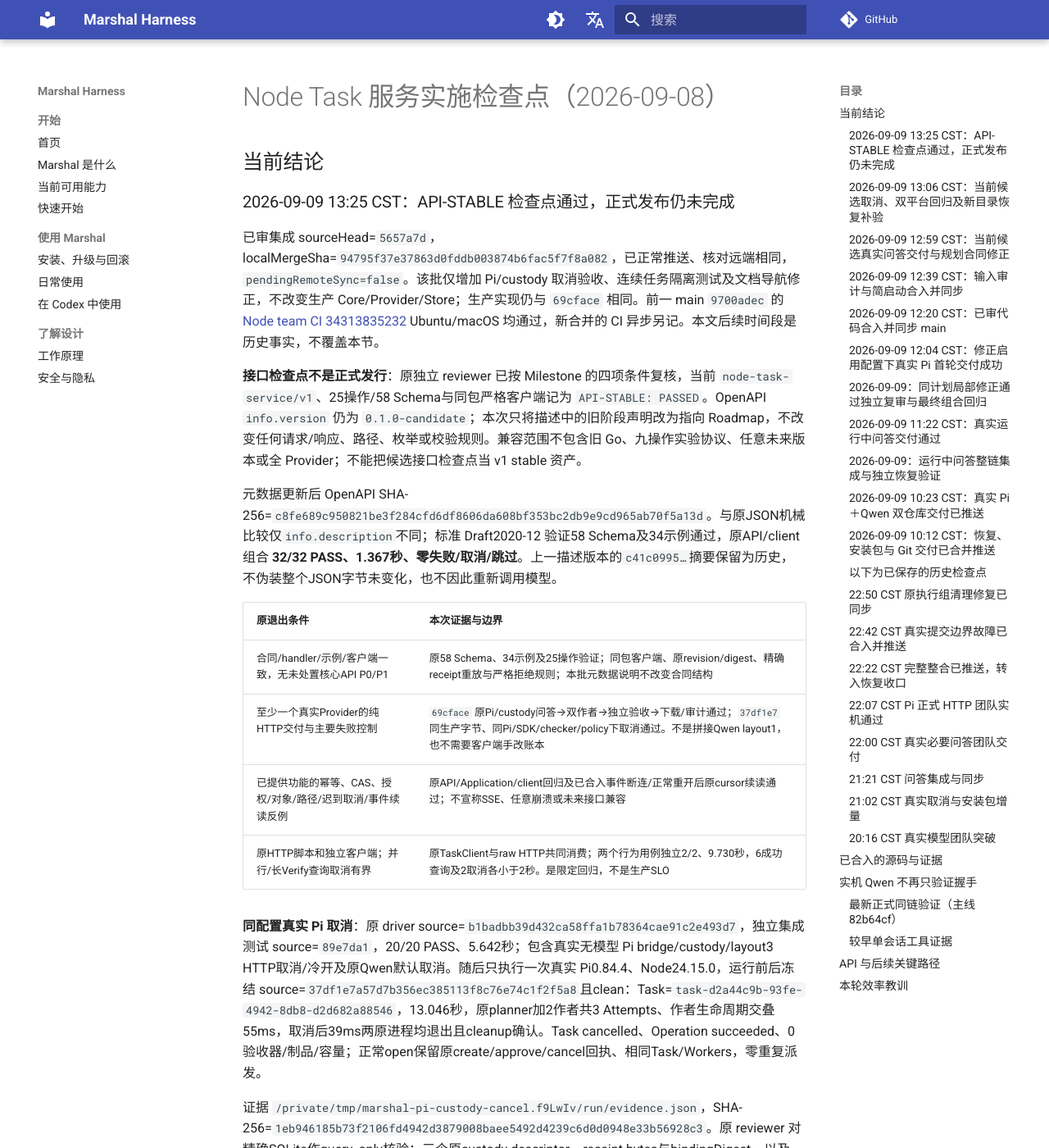
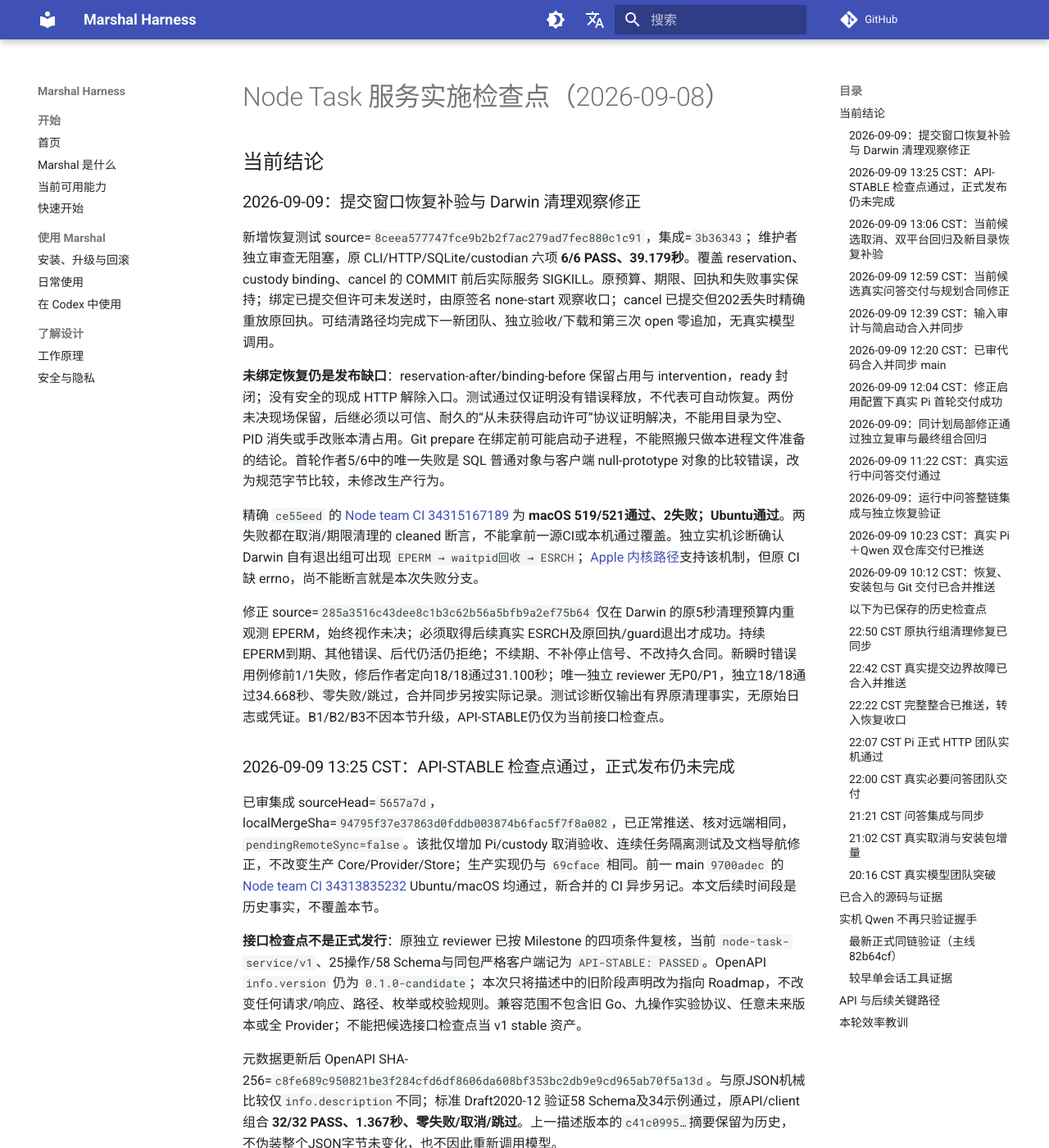
Before and after one commit to chiga0/marshal-harness, an MkDocs documentation site: the page built from docs/node-task-service-status-2026-09-08.md, in a window 1280 px wide and 1400 px high. Shown: the whole window at 82% size. Built offline with MkDocs 1.6.1 and Material for MkDocs 9.7.7, drawn with Linux system fonts in a browser that asks for light colours; comment, search, counter and statistics services are not loaded.

Commit message:
docs: record recovery fault coverage and platform cleanup limitations

```diff
--- a/docs/node-task-service-status-2026-09-08.md
+++ b/docs/node-task-service-status-2026-09-08.md
@@ -1,6 +1,16 @@
 # Node Task 服务实施检查点（2026-09-08）
 
 ## 当前结论
+
+### 2026-09-09：提交窗口恢复补验与 Darwin 清理观察修正
+
+新增恢复测试 source=`8ceea577747fce9b2b2f7ac279ad7fec880c1c91`，集成=`3b36343`；维护者独立审查无阻塞，原 CLI/HTTP/SQLite/custodian 六项 **6/6 PASS、39.179秒**。覆盖 reservation、custody binding、cancel 的 COMMIT 前后实际服务 SIGKILL。原预算、期限、回执和失败事实保持；绑定已提交但许可未发送时，由原签名 none-start 观察收口；cancel 已提交但202丢失时精确重放原回执。可结清路径均完成下一新团队、独立验收/下载和第三次 open 零追加，无真实模型调用。
+
+**未绑定恢复仍是发布缺口**：reservation-after/binding-before 保留占用与 intervention，ready 封闭；没有安全的现成 HTTP 解除入口。测试通过仅证明没有错误释放，不代表可自动恢复。两份未决现场保留，后继必须以可信、耐久的“从未获得启动许可”协议证明解决，不能用目录为空、PID 消失或手改账本清占用。Git prepare 在绑定前可能启动子进程，不能照搬只做本进程文件准备的结论。首轮作者5/6中的唯一失败是 SQL 普通对象与客户端 null-prototype 对象的比较错误，改为规范字节比较，未修改生产行为。
+
+精确 `ce55eed` 的 [Node team CI 34315167189](https://github.com/chiga0/marshal-harness/actions/runs/34315167189) 为 **macOS 519/521通过、2失败；Ubuntu通过**。两失败都在取消/期限清理的 cleaned 断言，不能拿前一源CI或本机通过覆盖。独立实机诊断确认 Darwin 自有退出组可出现 `EPERM → waitpid回收 → ESRCH`；[Apple 内核路径](https://github.com/apple-oss-distributions/xnu/blob/main/bsd/kern/kern_sig.c#L1612)支持该机制，但原 CI 缺 errno，尚不能断言就是本次失败分支。
+
+修正 source=`285a3516c43dee8c1b3c62b56a5bfb9a2ef75b64` 仅在 Darwin 的原5秒清理预算内重观测 EPERM，始终视作未决；必须取得后续真实 ESRCH及原回执/guard退出才成功。持续EPERM到期、其他错误、后代仍活仍拒绝；不续期、不补停止信号、不改持久合同。新瞬时错误用例修前1/1失败，修后作者定向18/18通过31.100秒；唯一独立 reviewer 无P0/P1，独立18/18通过34.668秒、零失败/跳过，合并同步另按实际记录。测试诊断仅输出有界原清理事实，无原始日志或凭证。B1/B2/B3不因本节升级，API-STABLE仍仅为当前接口检查点。
 
 ### 2026-09-09 13:25 CST：API-STABLE 检查点通过，正式发布仍未完成
 
```
Also changed, not shown: docs/agent-team-service-architecture.md (+1 -1 lines), docs/audit-report.md (+6 -0 lines), docs/roadmap-status.md (+2 -0 lines).
